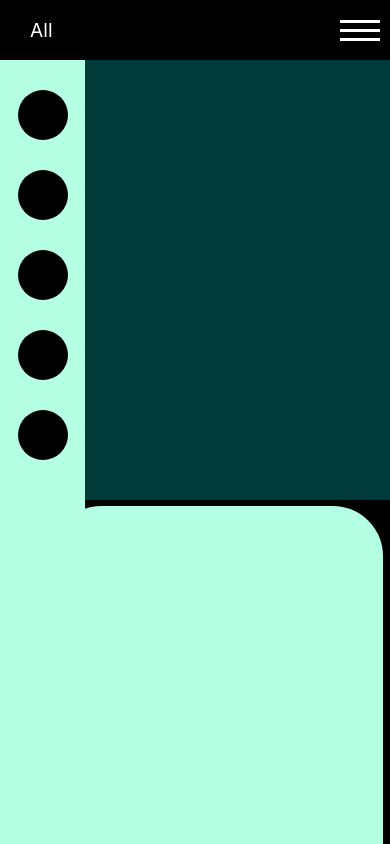
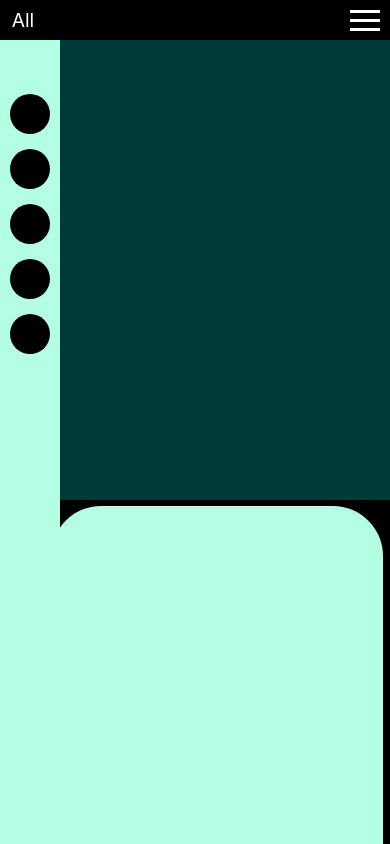
Before and after one commit to Tommiex/website-test, a React (Create React App) app in the folder website/: page /rest in a window 390 px wide. Shown: the top 844 px of the page. Built offline with nearby package versions, Linux system fonts and the light colour scheme; a web font is replaced by a local one.

Commit message:
update web

```diff
--- a/website/src/compRestaurant/category/category.css
+++ b/website/src/compRestaurant/category/category.css
@@ -1,6 +1,7 @@
 .sidebar-flex{
     position: fixed;
-    width: 85px;
+    top:0;
+    width: 60px;
     height: 100vh;
     background: #b4ffe3;
     display: flex;
@@ -8,8 +9,8 @@
 }
 .sidebar{
     position: fixed;
-    top: 80px;
-    width: 70px;
+    top: 10%;
+    width: 60px;
     height: 85%;
     border-radius: 50px;
     display: flex;
@@ -17,7 +18,7 @@
 }
 .sidebar-1{
     position: relative;
-    width: 85px;
+    width: 60px;
     height: 100%;
     background: #b4ffe3;
     display: flex;
@@ -31,11 +32,11 @@
     display: flex;
     flex-direction: column;
     align-items: center;
-    gap: 30px;
+    gap: 15px;
 }
 .cate{
-    width: 50px;
-    height: 50px;
+    width: 40px;
+    height: 40px;
     background: black;
     border-radius: 50%;
 }
--- a/website/src/compRestaurant/navbar/hamburger.css
+++ b/website/src/compRestaurant/navbar/hamburger.css
@@ -4,9 +4,11 @@
 
 @media only screen and (max-width:600px) {
     .hamburger{
+        position: absolute;
+        right: 0;
         display: flex;
-        min-width: 60px;
-        min-height: 60px;
+        min-width: 50px;
+        min-height: 50px;
         justify-content: center ;
         align-items: center;
         flex-direction: column;
@@ -14,21 +16,20 @@
         cursor:pointer;
         transition: all 5s ease;
         pointer-events: auto;
-
     }
     .hamburger div:nth-child(1){
-        width: 40px;
+        width: 30px;
         height: 3px;
         background: white;
     }
     .hamburger div:nth-child(2){
-        width: 40px;
+        width: 30px;
         height: 3px;
         background: white;
 
     }
     .hamburger div:nth-child(3){
-        width: 40px;
+        width: 30px;
         height: 3px;
         background: white;
     }
@@ -36,20 +37,20 @@
         transition: transform 0.3s ease;
     }
     .HBGactive div:nth-child(1){
-        width: 40px;
+        width: 30px;
         height: 3px;
         background: white;
         transform: translate3d(0, 10px, 0) rotate(45deg);
 
     }
     .HBGactive div:nth-child(2){
-        width: 40px;
+        width: 30px;
         height: 3px;
         background: white;
         opacity:0;
     }
     .HBGactive div:nth-child(3){
-        width: 40px;
+        width: 30px;
         height: 3px;
         background: white;
         transform: translate3d(0, -8px, 0) rotate(-45deg);
--- a/website/src/compRestaurant/navbar/navbar.css
+++ b/website/src/compRestaurant/navbar/navbar.css
@@ -2,11 +2,12 @@
 
 .nav{
     position: fixed;
-    height: 60px;
+    height: 40px;
     width: 100%;
     background: black;
     display: flex;
     justify-content: space-between;
+    align-items: center;
     z-index: 2;
 }
 .Right{
@@ -25,25 +26,32 @@
 .Left{
     color: white;
     font-size: larger;
-    margin: 30px;
     display: flex;
+    margin: 3%;
     align-items: center;
     justify-content: center;
 
 }
 @media only screen and (max-width:600px) {
+    .nav{
+        justify-content: unset;
+    }
     .Right{
-        display: none;
         opacity: 0;
+        position: relative;
+        right: -100px;
     }
     .Ractive{
         position: fixed;
-        opacity: 1;
         right: 0;
         top: 50px;
         display: flex;
         flex-direction: column;
-        text-align: start;
+        align-items: flex-end;
         transition: all 0.5s ease;
+        opacity: 1;
+    }
+    .Ractive>a{
+        text-align: right;
     }
 }
--- a/website/src/compRestaurant/navbar/navbar.js
+++ b/website/src/compRestaurant/navbar/navbar.js
@@ -28,12 +28,12 @@ function Navbar1R(){
             <div className="Left">
                 All
             </div>
-            <div className={changeBurgerClass()} onClick={()=>{activeBurger()}}>
+            <div className={changeBurgerClass()} onClick={()=>{activeBurger()}} >
                 <div className="bar1"></div>
                 <div className="bar2"></div>
                 <div className="bar3"></div>
             </div>
-            <div className={changeRightClass()}>
+            <div className={changeRightClass()} id="visi-change">
                 <a href="#">Promotion</a>
                 <a href="#">Contact</a>
                 <a href="#">Back to main</a>
```
